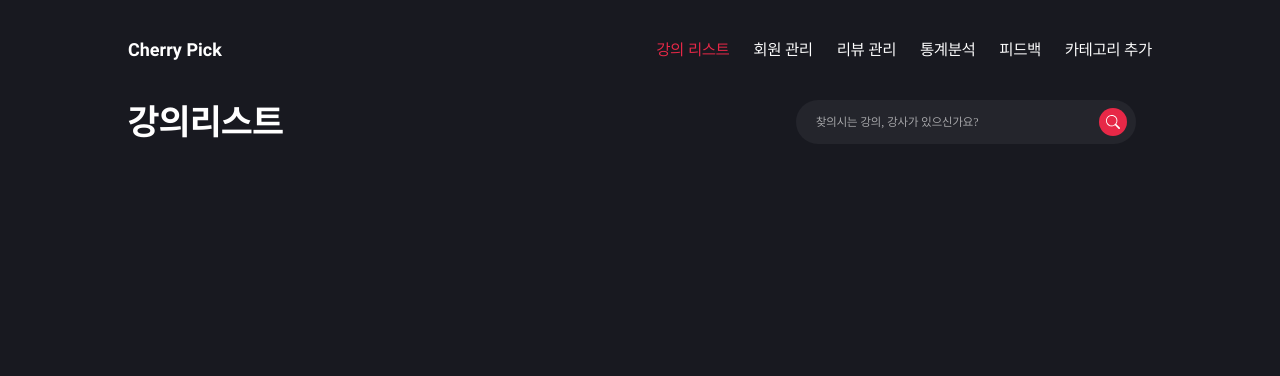
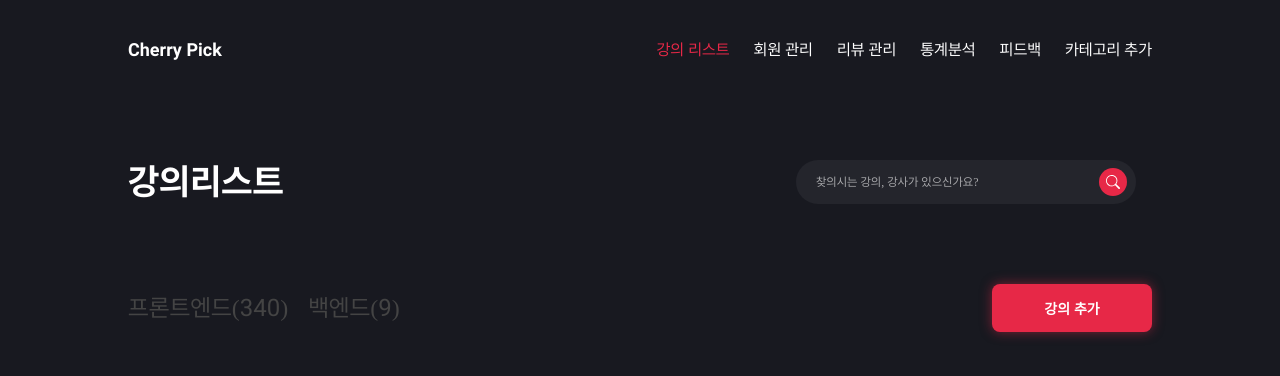
Before and after one commit to cjy0019/cherry-front, a React app: page /admin/lecture-list in a window 1280 px wide. Shown: the top 376 px of the page. Built offline with nearby package versions, Linux system fonts and the light colour scheme.

Commit message:
feat : 강의추가 버튼 스타일링 완료[#70]

```diff
--- a/src/components/UI/atoms/buttons/CherryPickStartButton.jsx
+++ b/src/components/UI/atoms/buttons/CherryPickStartButton.jsx
@@ -2,8 +2,8 @@ import React from 'react';
 import styled from 'styled-components';
 import palette from '../../../../style/palette';
 
-const CherryPickStartButton = ({ handleClick }) => {
-  return <StyledButton onClick={handleClick}>체리픽 시작하기</StyledButton>;
+const CherryPickStartButton = ({ handleClick, children }) => {
+  return <StyledButton onClick={handleClick}>{children}</StyledButton>;
 };
 
 const StyledButton = styled.button`
@@ -20,6 +20,8 @@ const StyledButton = styled.button`
 
   border-radius: 8px;
   border: none;
+
+  cursor: pointer;
 `;
 
 export default CherryPickStartButton;
--- a/src/components/templates/admin/LectureListTemplate.jsx
+++ b/src/components/templates/admin/LectureListTemplate.jsx
@@ -1,37 +1,46 @@
 import React from 'react';
+import { Link } from 'react-router-dom';
 import styled from 'styled-components';
 import palette from '../../../style/palette';
 
 import AdminHeader from '../../molecules/admin/header/AdminHeader';
 import SearchInput from '../../UI/atoms/input/SearchInput';
+import CherryPickStartButton from '../../UI/atoms/buttons/CherryPickStartButton';
 
 const LectureListTemplate = () => {
   return (
     <>
       <AdminHeader />
+
       <TitleContainer>
         <CenterWrapper>
           <Title>강의리스트</Title>
           <SearchInput main />
         </CenterWrapper>
       </TitleContainer>
+
+      <LinkButtonContainer>
+        <CenterWrapper>
+          <FrontBackWrapper>
+            <StyledLink to='/admin/lecture-list?language=frontend'>
+              프론트엔드(340)
+            </StyledLink>
+            <StyledLink to='/admin/lecture-list?language=backend'>
+              백엔드(9)
+            </StyledLink>
+          </FrontBackWrapper>
+          <CherryPickStartButton>강의 추가</CherryPickStartButton>
+        </CenterWrapper>
+      </LinkButtonContainer>
     </>
   );
 };
 
-const Title = styled.h1`
-  font-weight: 700;
-  font-size: 2.25rem;
-  color: ${palette.textWhite};
-
-  @media (max-width: 645px) {
-    font-size: 1.75rem;
-  }
-`;
-
 const TitleContainer = styled.div`
   display: flex;
   justify-content: center;
+
+  margin-top: 60px;
 `;
 
 const CenterWrapper = styled.div`
@@ -48,4 +57,36 @@ const CenterWrapper = styled.div`
   }
 `;
 
+const Title = styled.h1`
+  font-weight: 700;
+  font-size: 2.25rem;
+
+  color: ${palette.textWhite};
+
+  @media (max-width: 645px) {
+    font-size: 1.75rem;
+  }
+`;
+
+const LinkButtonContainer = styled.div`
+  display: flex;
+  align-items: center;
+  justify-content: center;
+
+  margin-top: 80px;
+`;
+
+const FrontBackWrapper = styled.div`
+  display: flex;
+  gap: 20px;
+`;
+
+const StyledLink = styled(Link)`
+  font-weight: 400;
+  font-size: 1.5rem;
+
+  color: #444444;
+  text-decoration: none;
+`;
+
 export default LectureListTemplate;
```
Also changed, not shown: 1 other file (tests, documents, lock files or other folders).
